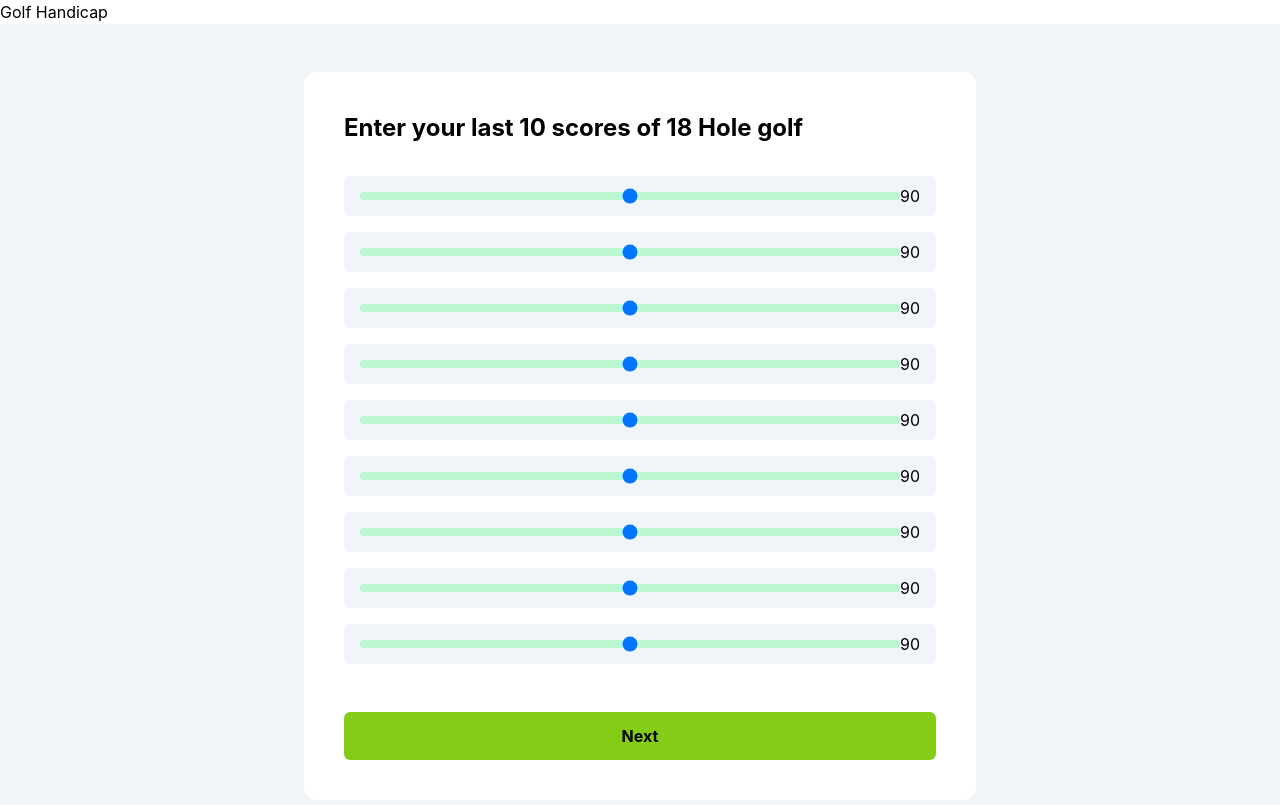
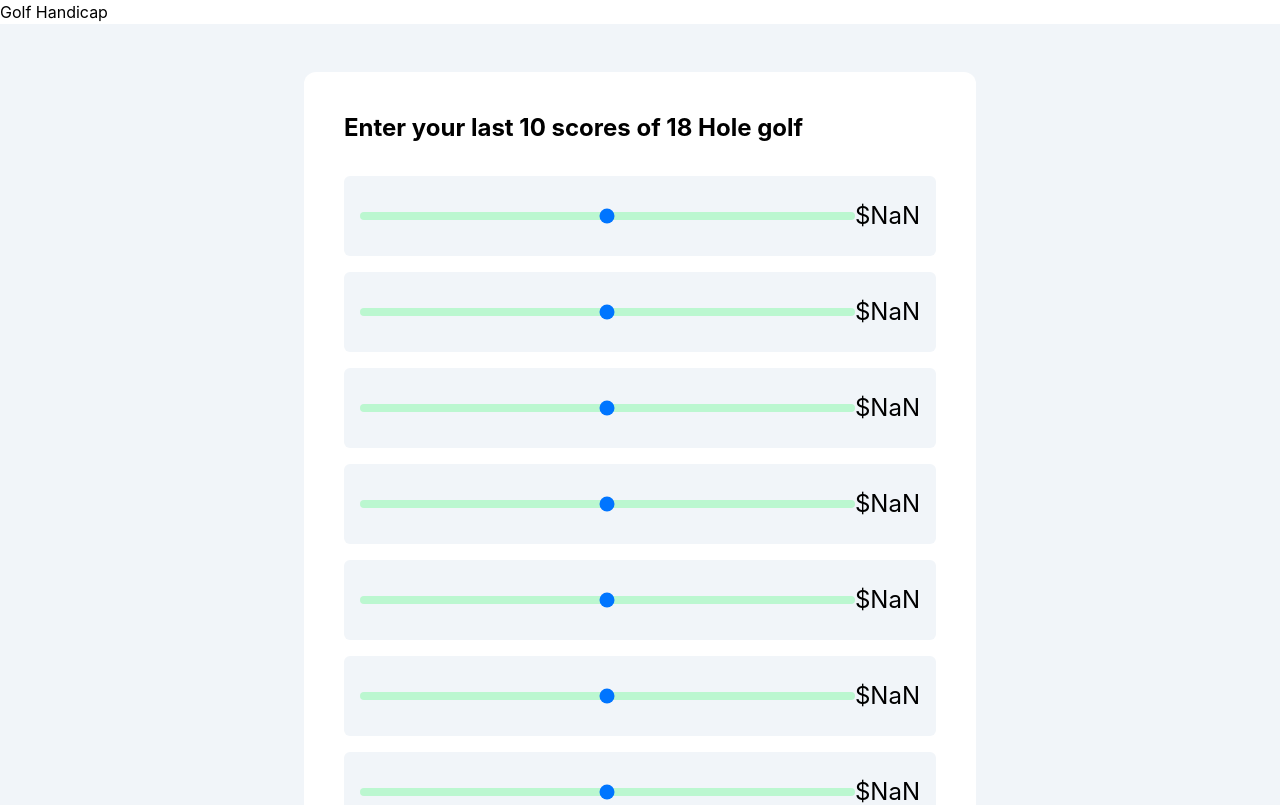
Before and after one commit to ChristianJWKlein/golf-handicap, a React (Create React App) app: page / in a window 1280 px wide. Shown: the top 805 px of the page. Built offline with nearby package versions, Linux system fonts and the light colour scheme.

Commit message:
updated scores liist

```diff
--- a/src/components/form/EnterScores.js
+++ b/src/components/form/EnterScores.js
@@ -41,15 +41,17 @@ export default function EnterScores({ scores, setScores }) {
               className='slider w-full h-2 rounded-xl bg-green-200 text-green-400 appearance-none'
               type='range'
               value={scores}
-              //value={scores}
               step={1}
               min={50}
               max={130}
               onChange={handleSliderChange}
             />
             {/* <span className='block text-center text-2xl my-4'>{sliderVal}</span> */}
-            {sliderVal.score}
+            {/* {sliderVal.score} */}
             {/* {scores.score} */}
+            <span className='block text-center text-2xl my-4'>
+              ${parseInt(scores.score).toLocaleString()}
+            </span>
           </label>
         )
       })}
```
